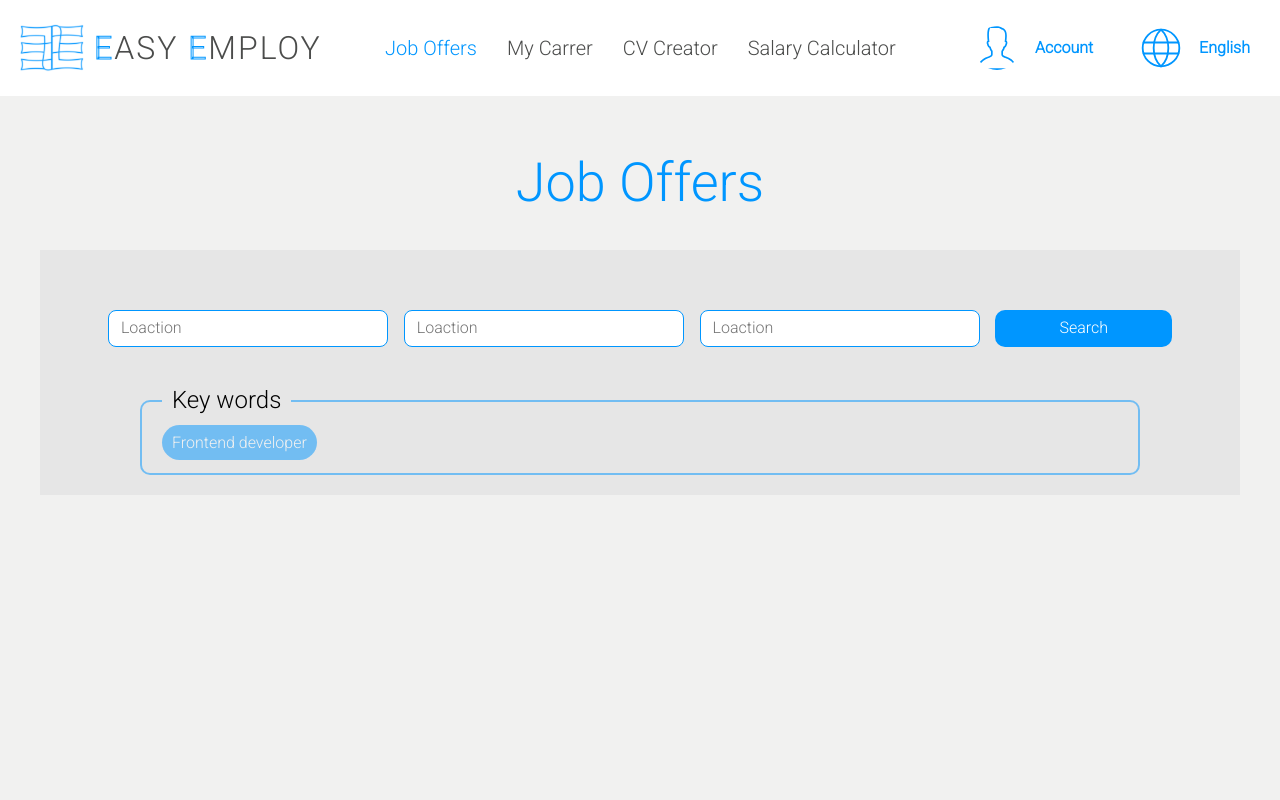
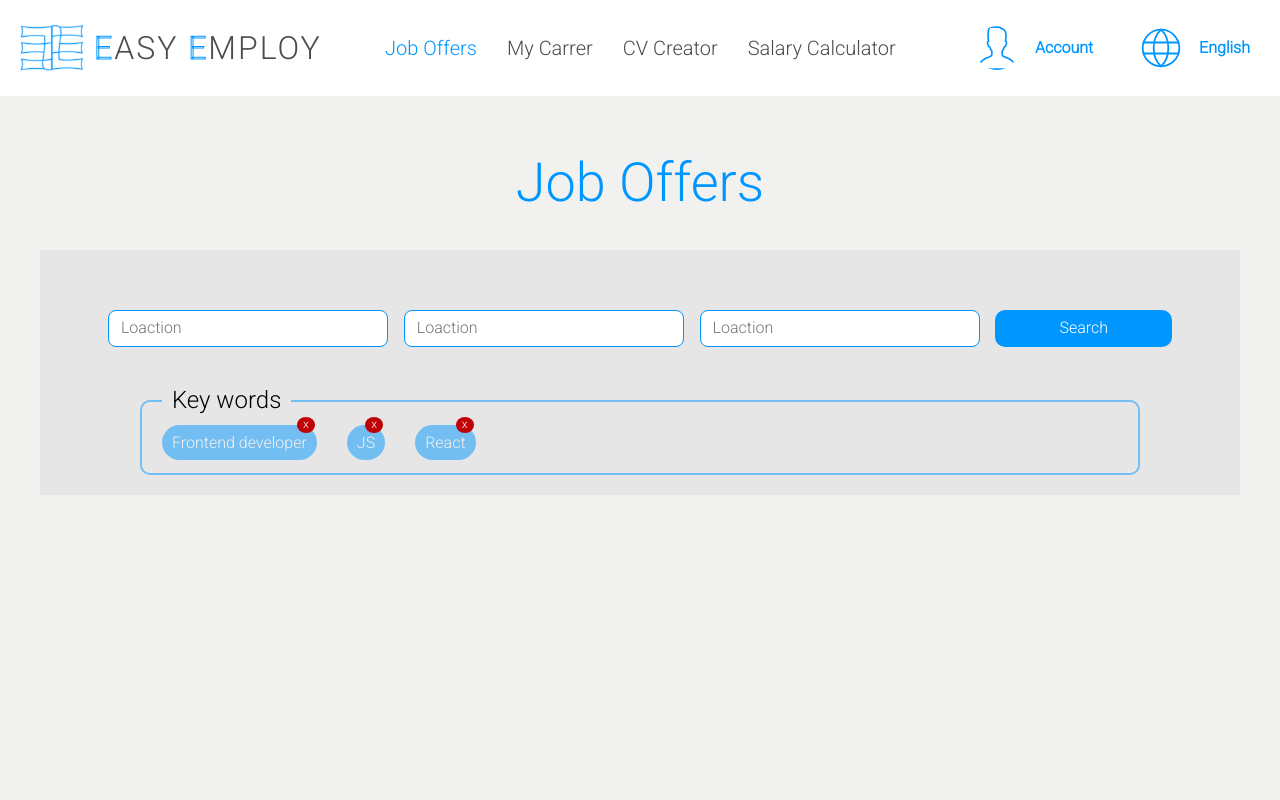
Before and after one commit to mizdebski77/Easy-Employ, a React (Create React App) app: page /Offers in a window 1280 px wide. Shown: the top 800 px of the page. Built offline with nearby package versions, Linux system fonts and the light colour scheme.

Commit message:
Key words section added

```diff
--- a/src/core/App.tsx
+++ b/src/core/App.tsx
@@ -3,7 +3,7 @@ import { Home } from "../features/Home/home";
 import { BrowserRouter, Route, Routes, Navigate } from "react-router-dom";
 import { LogIn } from "../features/LogIn/logIn";
 import { Calculator } from "../features/Calculator/calculator";
-import JobOffers from "../features/JobOffers/jobOffers";
+import { JobOffers } from "../features/JobOffers/jobOffers";
 import { Carrer } from "../features/Carrer/carrer";
 import { Creator } from "../features/Creator/creator";
 import { Footer } from "../common/Footer/footer";
--- a/src/features/JobOffers/jobOffers.tsx
+++ b/src/features/JobOffers/jobOffers.tsx
@@ -1,7 +1,7 @@
 import React from 'react';
-import { Form, FormWrapper, Input, KeyWord, KeyWordsWrapper, Legend, SearchButton, Title, Wrapper } from './styledJobOffers';
+import { Form, FormWrapper, Input, KeyWord, KeyWordContainer, KeyWordsWrapper, Legend, RemoveButton, SearchButton, Title, Wrapper } from './styledJobOffers';
 
-const JobOffers = () => {
+export const JobOffers = () => {
     return (
         <Wrapper>
             <Title>
@@ -25,12 +25,24 @@ const JobOffers = () => {
 
                 <KeyWordsWrapper>
                     <Legend>Key words</Legend>
-                    <KeyWord>Frontend developer</KeyWord>
+
+                    <KeyWordContainer>
+                        <KeyWord>Frontend developer</KeyWord>
+                        <RemoveButton>x</RemoveButton>
+                    </KeyWordContainer>
+
+                    <KeyWordContainer>
+                        <KeyWord>JS</KeyWord>
+                        <RemoveButton>x</RemoveButton>
+                    </KeyWordContainer>
+
+                    <KeyWordContainer>
+                        <KeyWord>React</KeyWord>
+                        <RemoveButton>x</RemoveButton>
+                    </KeyWordContainer>
                 </KeyWordsWrapper>
             </FormWrapper>
 
         </Wrapper>
     );
 };
-
-export default JobOffers;
--- a/src/features/JobOffers/styledJobOffers.ts
+++ b/src/features/JobOffers/styledJobOffers.ts
@@ -66,11 +66,18 @@ export const KeyWordsWrapper = styled.fieldset`
     margin: 0 auto;
     border-radius: 10px;
     border: 2px solid ${({ theme }) => theme.color.fontMainActive};
+    display: flex;
+    gap: 30px;
+    flex-wrap: wrap;
 `;
 
 export const Legend = styled.legend`
     font-size: 24px;
     padding: 0 10px;
+`;
+
+export const KeyWordContainer = styled.div`
+    position: relative;
 `;
 
 export const KeyWord = styled.span`
@@ -79,3 +86,15 @@ export const KeyWord = styled.span`
     border-radius: 20px;
     color: ${({ theme }) => theme.color.mainColor};
 `;
+
+export const RemoveButton = styled.button`
+    position: absolute;
+    border-radius: 50%;
+    font-size: 12px;
+    background: #bf0005;
+    color: white;
+    border: none;
+    right: 2px;
+    bottom: 20px;
+    cursor: pointer;
+`;
```
